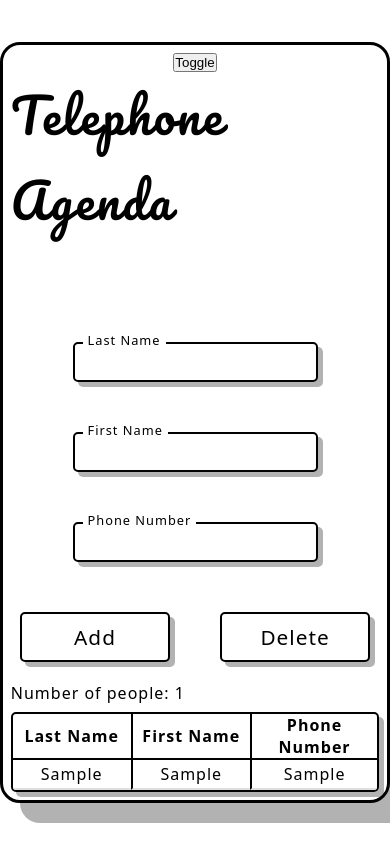
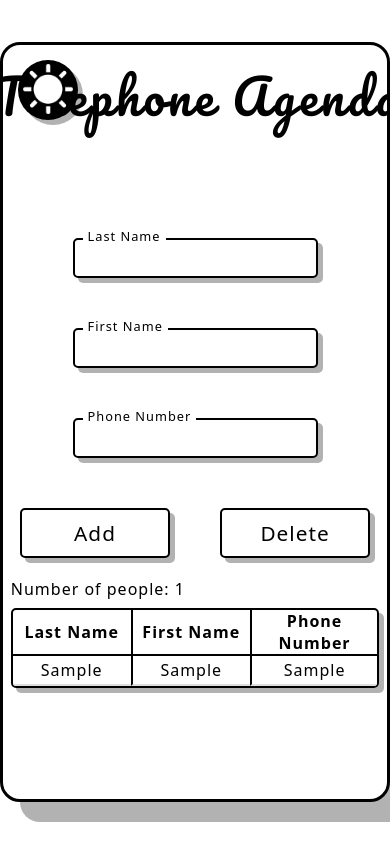
Before and after one commit to costiz7/Telephone-Agenda, a plain HTML site: page index.html in a window 390 px wide. Both pictures are taken after typing "Sample", "Sample", "Sample" into the empty fields and a click on the button "Add". Drawn offline with Linux system fonts and the light colour scheme; a web font is replaced by a local one.

```diff
--- a/index.html
+++ b/index.html
@@ -11,9 +11,33 @@
 </head>
 <body>
     <div id="app-wrapper">
-        <button id="toggle">Toggle</button>
+        <div id="toggle">
+            <div class="flip-button">
+                <div class="front">
+                    <img src="./assets/sun.png" alt="sun">
+                </div>
+                <div class="back">
+                    <img src="./assets/moon.png" alt="moon">
+                </div>
+            </div>
+        </div>
         <div id="title-wrapper">
-            <h1 id="title">Telephone Agenda</h1>
+            <h1 class="title">T</h1>
+            <h1 class="title">e</h1>
+            <h1 class="title">l</h1>
+            <h1 class="title">e</h1>
+            <h1 class="title">p</h1>
+            <h1 class="title">h</h1>
+            <h1 class="title">o</h1>
+            <h1 class="title">n</h1>
+            <h1 class="title">e</h1>
+            <h1 class="title">&nbsp;</h1>
+            <h1 class="title">A</h1>
+            <h1 class="title">g</h1>
+            <h1 class="title">e</h1>
+            <h1 class="title">n</h1>
+            <h1 class="title">d</h1>
+            <h1 class="title">a</h1>
         </div>
         <div id="form-wrapper">
             <div id="inputs">
--- a/scripts/init.js
+++ b/scripts/init.js
@@ -1,6 +1,7 @@
 //This script was made for implementing cache functionality
-const toggleBtn = document.getElementById('toggle');
+const toggleBtn = document.querySelector('.flip-button');
 
 toggleBtn.addEventListener('click', () => {
   document.body.classList.toggle('dark-theme');
+  document.querySelector('.flip-button').classList.toggle('flipped');
 });
--- a/styles/style.css
+++ b/styles/style.css
@@ -7,11 +7,17 @@
 :root {
     --bg-color: white;
     --text-color: black;
+    --shadow: rgba(0, 0, 0, 0.3);
+    --grayish: rgb(223, 223, 223);
+    --btnTheme: black;
 }
 
 .dark-theme {
-  --bg-color: black;
-  --text-color: white;
+  --bg-color: rgb(0, 41, 72);
+  --text-color: rgb(255, 196, 0);
+  --shadow: rgba(0, 0, 0, 0.3);
+  --grayish: rgb(132, 109, 31);
+  --btnTheme: rgb(255, 196, 0);
 }
 body {
     font-family: 'Comic Relief', system-ui;
@@ -28,9 +34,9 @@ body {
 #app-wrapper {
     position: relative;
     background-color: var(--bg-color);
-    border: solid 3px;
+    border: solid 3px var(--text-color);
     border-radius: 20px;
-    box-shadow: 20px 20px 0 rgba(0, 0, 0, 0.3);
+    box-shadow: 20px 20px 0 var(--shadow);
     min-width: 80vw;
     padding: 2%;
     transition: 300ms;
@@ -44,8 +50,23 @@ body {
     position: relative;
     min-width: 100%;
     display: flex;
+    color: var(--text-color);
+    transition: 300ms;
+    gap: 2px;
     justify-content: center;
     margin-bottom: 100px;
+}
+
+.title {
+    font-family: 'Pacifico', cursive;
+    font-size: 3rem;
+    font-weight: 100;
+    transition: all 300ms ease;
+    cursor: default;
+}
+
+.title:hover {
+    transform: scale(1.3) translateY(-15px);
 }
 
 #form-wrapper {
@@ -73,6 +94,8 @@ body {
 #table-wrapper > span {
     position: absolute;
     top: -30px;
+    color: var(--text-color);
+    transition: 300ms;
     left: 0;
 }
 
@@ -99,18 +122,22 @@ body {
     min-height: 40px;
     min-width: 200px;
     font-size: 1rem;
+    transition: 300ms;
     padding: 0px 5px;
-    border: solid 2px black;
-    caret-color: black;
+    background-color: var(--bg-color);
+    color: var(--text-color);
+    border: solid 2px var(--text-color);
+    caret-color: var(--text-color);
     outline: none;
     border-radius: 5px;
-    box-shadow: 5px 5px 0 rgba(0, 0, 0, 0.3);
+    box-shadow: 5px 5px 0 var(--shadow);
 }
 
 .input-wrapper label {
     position: absolute;
-    background-color: white;
-    color: black;
+    transition: 300ms;
+    background-color: var(--bg-color);
+    color: var(--text-color);
     font-size: 0.8rem;
     z-index: 1;
     left: 10px;
@@ -118,12 +145,7 @@ body {
     padding: 0px 5px;
 }
 
-#title {
-    font-family: 'Pacifico', cursive;
-    font-size: 3rem;
-    font-weight: 100;
-    letter-spacing: 2px;
-}
+
 
 #buttons {
     position: relative;
@@ -139,42 +161,53 @@ body {
     position: relative;
     min-height: 50px;
     min-width: 150px;
-    background-color: white;
-    border: solid 2px black;
+    background-color: var(--bg-color);
+    border: solid 2px var(--text-color);
+    color: var(--text-color);
     transition: 300ms;
     border-radius: 5px;
     cursor: pointer;
-    box-shadow: 5px 5px 0 rgba(0, 0, 0, 0.3);
+    box-shadow: 5px 5px 0 var(--shadow);
     font-size: 1.3rem;
     font-weight: 500;
 }
 
+#buttons button:hover{
+    transform: scale(1.1);
+}
+
 #buttons button:active {
-    background-color: rgb(229, 229, 229);
+    background-color: var(--grayish);
     transform: scale(0.95);
     box-shadow: none;
 }
 
+
+
 #agenda {
-    border: solid 2px black;
+    border: solid 2px var(--text-color);
     border-radius: 5px;
-    box-shadow: 5px 5px 0 rgba(0, 0, 0, 0.3);
+    box-shadow: 5px 5px 0 var(--shadow);
+    transition: 300ms;
     overflow: hidden;
     border-spacing: 0px;
 }
 th {
     width: 300px;
     height: 30px;
-    border-bottom: solid 2px black;
+    transition: 300ms;
+    border-bottom: solid 2px var(--text-color);
+    color: var(--text-color);
 }
 td {
     width: 300px;
     height: 30px;
     overflow: hidden;
+    color: var(--text-color);
     text-overflow: ellipsis;
     text-align: center;
     transition: 300ms;
-    border-bottom: solid 2px rgb(223, 223, 223);
+    border-bottom: solid 2px var(--grayish);
 }
 
 tr {
@@ -185,7 +218,7 @@ th:nth-child(2),
 th:nth-child(3),
 td:nth-child(2),
 td:nth-child(3) {
-    border-left: solid 2px black;
+    border-left: solid 2px var(--text-color);
 }
 
 .input-wrapper.shake {
@@ -198,3 +231,60 @@ td:nth-child(3) {
     50% { transform: translateX(6px); }
     75% { transform: translateX(-6px); }
 }
+
+#toggle {
+    position: absolute;
+    left: 15px;
+    top: 15px;
+    height: 60px;
+    width: 60px;
+    perspective: 500px;
+    transition: 300ms;
+    cursor: pointer;
+    z-index: 1;
+    filter: drop-shadow(5px 5px 0 var(--shadow));
+}
+
+#toggle:hover{
+    transform: scale(1.1);
+}
+
+#toggle:active {
+    transform: scale(0.95);
+    filter: drop-shadow(0px 0px 0 var(--shadow));
+}
+
+.flip-button {
+    position: relative;
+    height: 100%;
+    width: 100%;
+    background-color: var(--btnTheme);
+    border-radius: 50px;
+    transition: 300ms ease;
+    transform-style: preserve-3d;
+}
+
+.flip-button.flipped {
+    transform: rotateY(180deg);
+}
+
+.front img,
+.back img {
+    position: relative;
+    height: 50px;
+}
+
+.front,
+.back {
+    position: absolute;
+    top: 4px;
+    left: 5px;
+    height: 50px;
+    width: 50px;
+    overflow: hidden;
+    backface-visibility: hidden;
+}
+
+.back {
+    transform: rotateY(180deg);
+}
```
Also changed, not shown: assets/moon.png (added), assets/sun.png (added).
